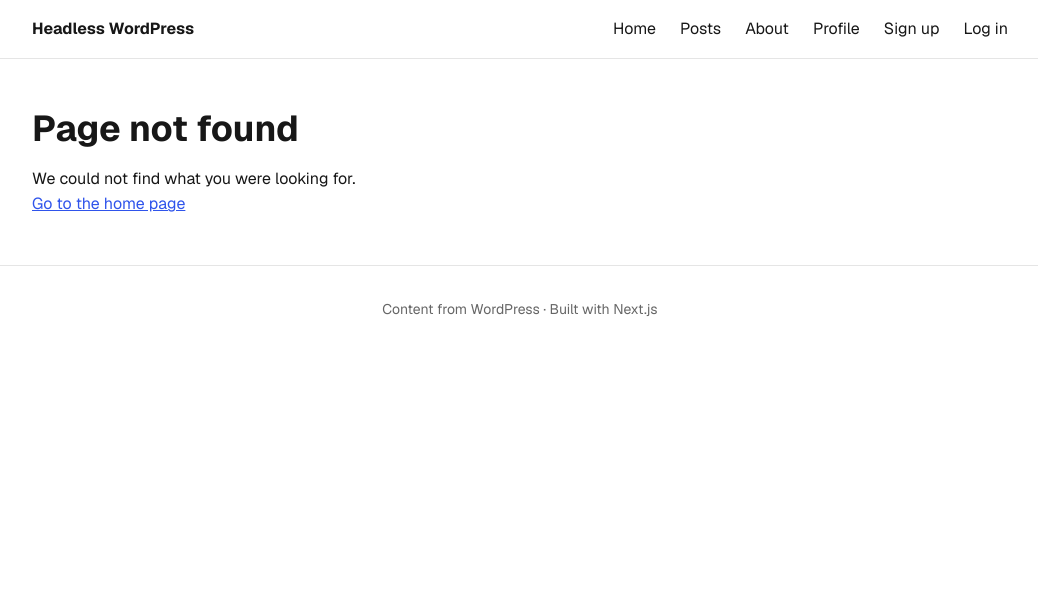
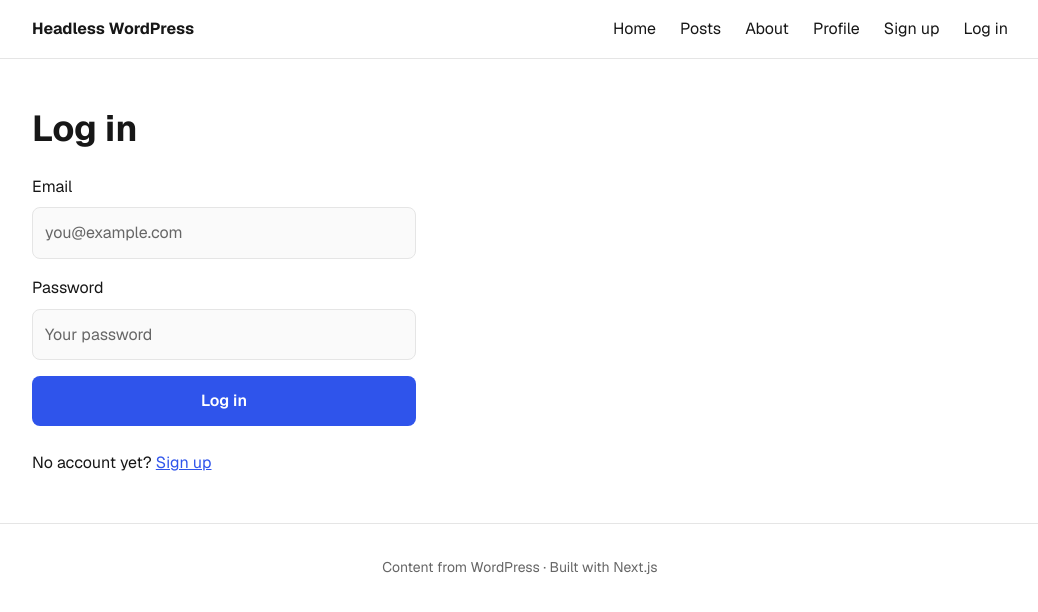
Before and after one commit to 25maae/next-start, a Next.js app: page /login in a window 1280 px wide. Before the commit this address had no page. Shown: the top 612 px of the page, without its empty margins (120-1158 px from the left). Built offline with nearby package versions, Linux system fonts and the light colour scheme; no server answers.

Commit message:
Add login page with user authentication and error handling

```diff
--- /dev/null
+++ b/app/login/page.js
@@ -0,0 +1,72 @@
+import Link from "next/link";
+import { redirect } from "next/navigation";
+import { createClient } from "@/app/lib/supabase/server";
+import { getCurrentUser } from "@/app/lib/supabase/auth";
+
+export const metadata = {
+  title: "Log in",
+};
+
+// The same pattern as signUp, but with signInWithPassword
+async function signIn(formData) {
+  "use server";
+
+  const email = formData.get("email");
+  const password = formData.get("password");
+
+  const supabase = await createClient();
+  const { error } = await supabase.auth.signInWithPassword({ email, password });
+
+  if (error) {
+    redirect("/login?error=true");
+  }
+
+  redirect("/profile");
+}
+
+export default async function LoginPage({ searchParams }) {
+  // ?error=true is set by signIn when the email or password is wrong
+  const { error } = await searchParams;
+  const user = await getCurrentUser();
+
+  if (user) {
+    redirect("/profile");
+  }
+
+  return (
+    <main>
+      <h1>Log in</h1>
+      {error && (
+        <p className="form-error" role="alert">
+          Wrong email or password.
+        </p>
+      )}
+      <form action={signIn} className="auth-form">
+        <label htmlFor="email">Email</label>
+        <input
+          id="email"
+          name="email"
+          type="email"
+          placeholder="you@example.com"
+          autoComplete="email"
+          required
+        />
+
+        <label htmlFor="password">Password</label>
+        <input
+          id="password"
+          name="password"
+          type="password"
+          placeholder="Your password"
+          autoComplete="current-password"
+          required
+        />
+
+        <button type="submit">Log in</button>
+      </form>
+      <p>
+        No account yet? <Link href="/signup">Sign up</Link>
+      </p>
+    </main>
+  );
+}
```
Also changed, not shown: app/lib/supabase/actions.js (added, +11 -0 lines).
